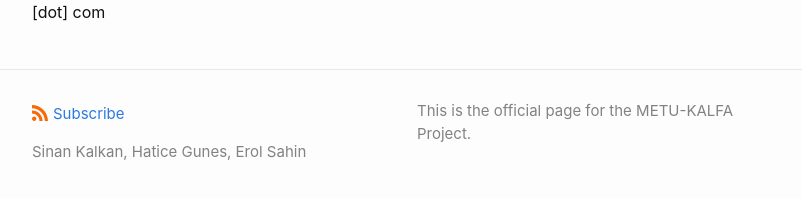
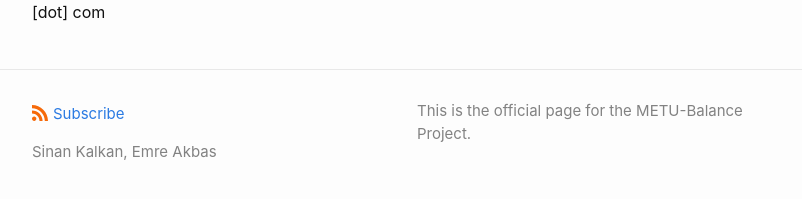
Before and after one commit to metu-balance/metu-balance.github.io, a Jekyll site: the page built from index.md, in a window 1280 px wide and 900 px high, scrolled down 1552 px. Shown: the part 677-876 px from the top of the window, without its empty margins (238-1040 px from the left). Built offline with Jekyll 4.4.1, drawn with Linux system fonts in a browser that asks for light colours; our own code applies the rules of GitHub Pages for plain Markdown files; some of the changed text lies outside the part shown.

Commit message:
Update _config.yml

```diff
--- a/_config.yml
+++ b/_config.yml
@@ -1,8 +1,8 @@
-title: "METU-KALFA Project Page"
+title: "METU-Balance Project Page"
 author:
-  name: Sinan Kalkan, Hatice Gunes, Erol Sahin
+  name: Sinan Kalkan, Emre Akbas
 description: > # this means to ignore newlines until "show_excerpts:"
-  This is the official page for the METU-KALFA Project.
+  This is the official page for the METU-Balance Project.
 
 show_excerpts: false # set to true to show excerpts on the homepage
 
```
